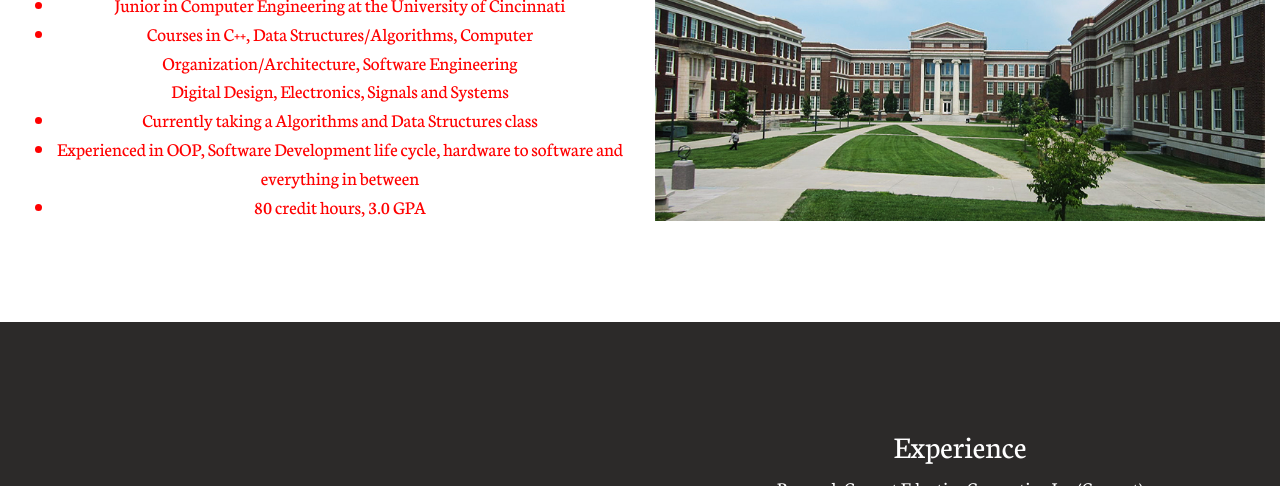
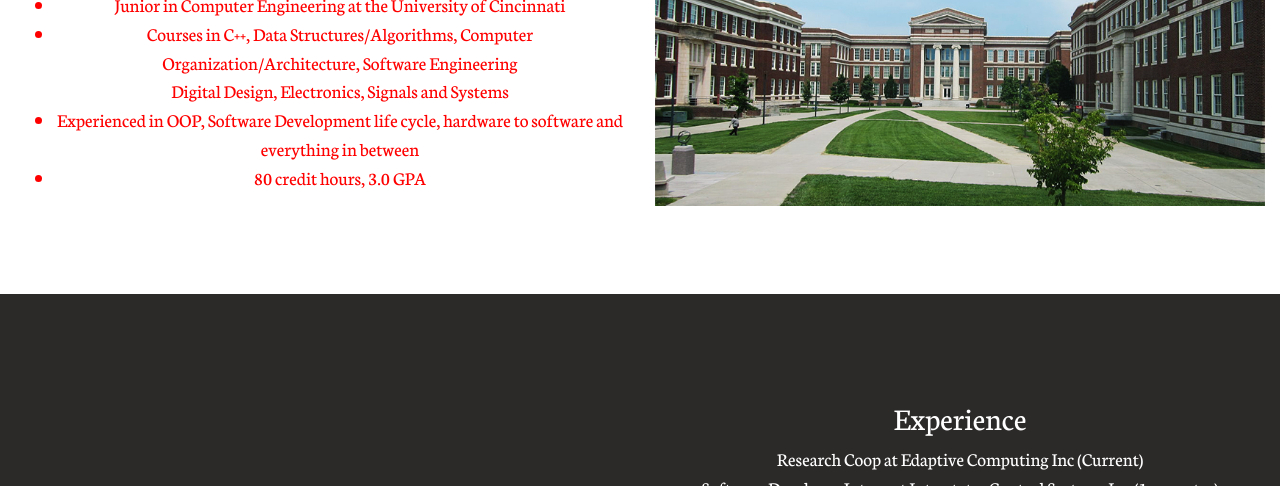
Before and after one commit to bradyhoeper36/bradyhoeper36.github.io, a plain HTML site: page index.html in a window 1280 px wide. Shown: the part 614-1100 px from the top of the page. Drawn offline with nearby package versions, Linux system fonts and the light colour scheme; a web font is replaced by a local one.

Commit message:
removed wrong text

```diff
--- a/index.html
+++ b/index.html
@@ -63,7 +63,6 @@
                     <ul class="edu">
                         <li>Junior in Computer Engineering at the University of Cincinnati</li>
                         <li>Courses in C++, Data Structures/Algorithms, Computer Organization/Architecture, Software Engineering<br>Digital Design, Electronics, Signals and Systems</li>
-                        <li>Currently taking a Algorithms and Data Structures class</li>
                         <li>Experienced in OOP, Software Development life cycle, hardware to software and everything in between</li>
                         <li>80 credit hours, 3.0 GPA</li>
                     </ul>
```
